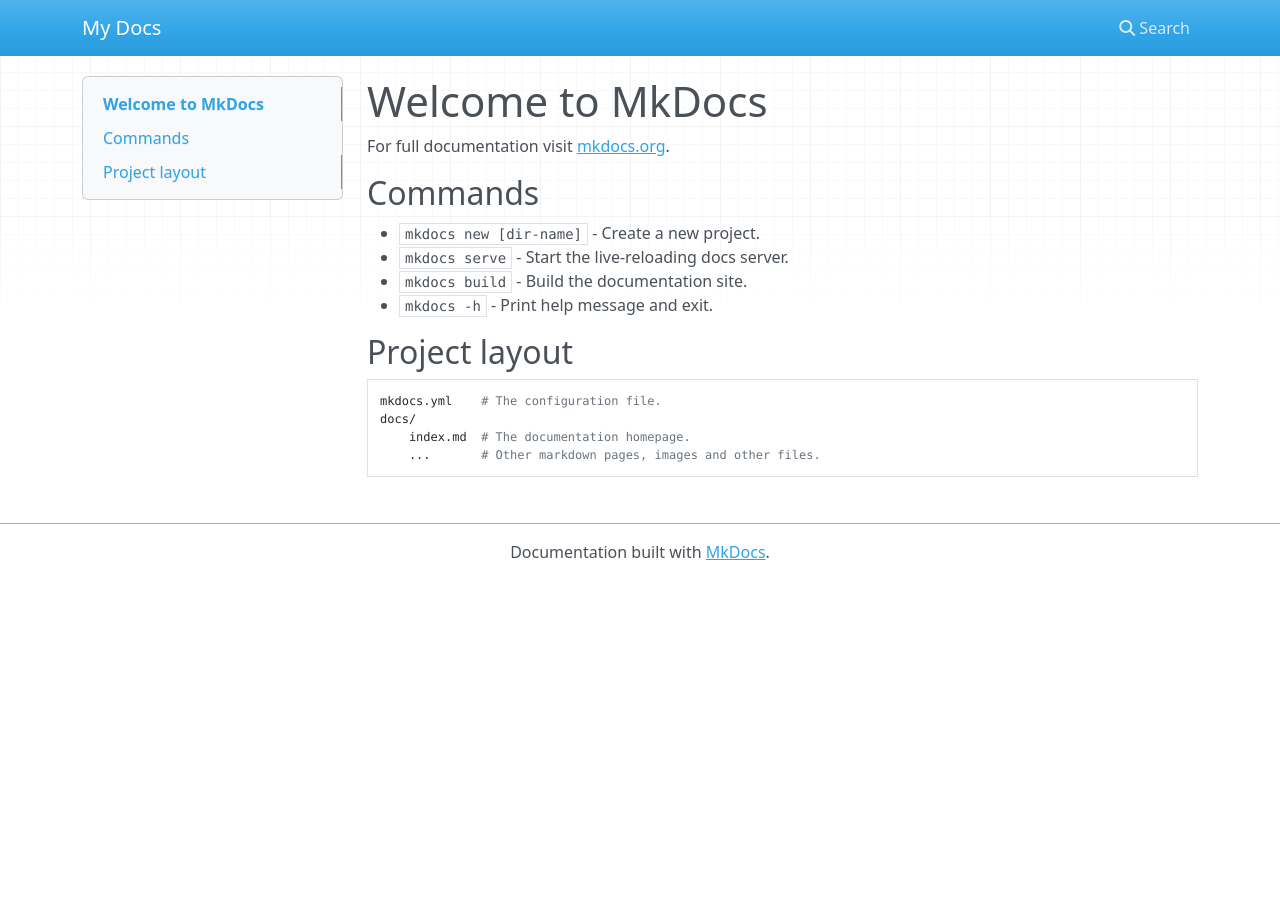
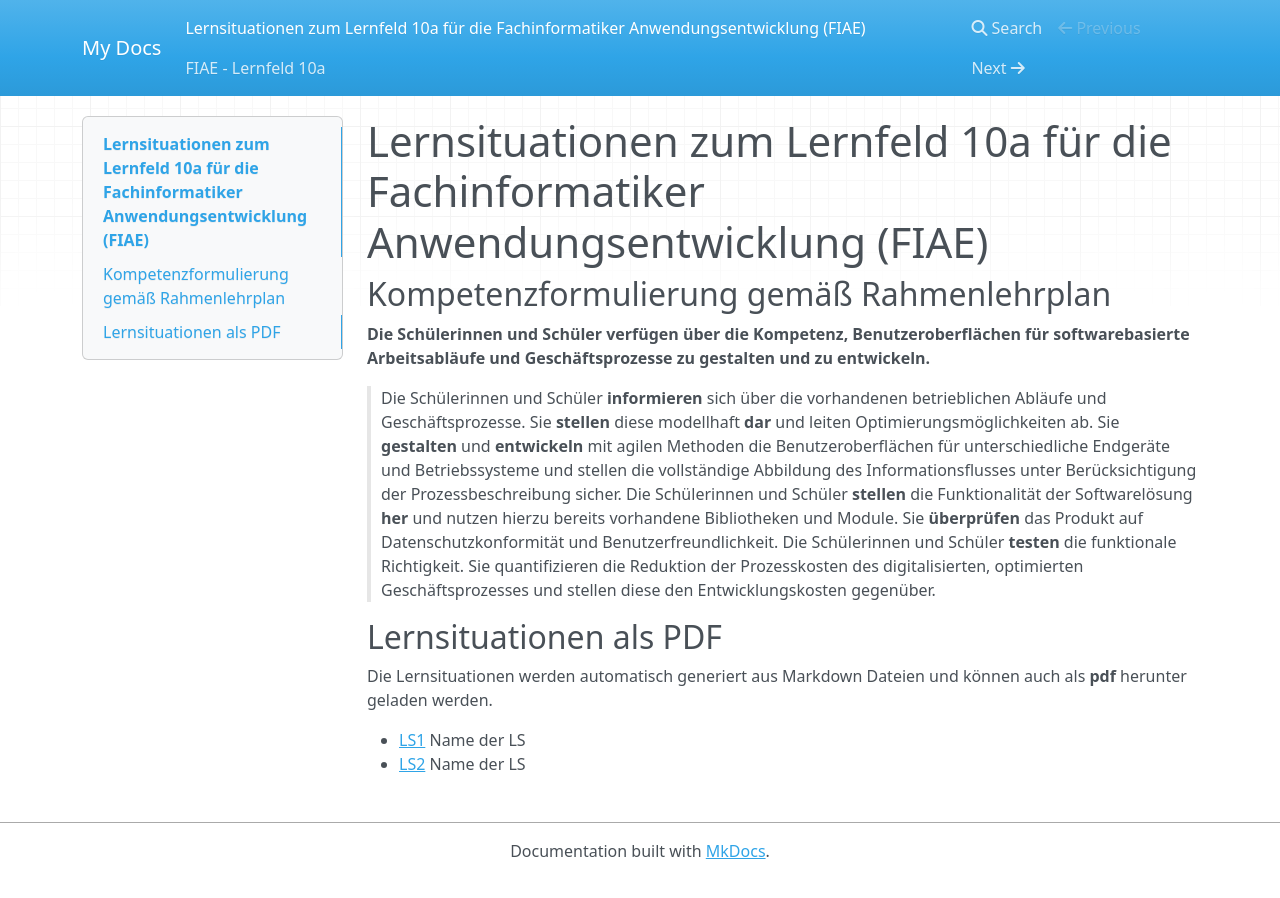
Before and after one commit to schlumpfen/LF10a, an MkDocs documentation site: the page built from docs/index.md, in a window 1280 px wide. Built offline with MkDocs 1.6.1, drawn with Linux system fonts in a browser that asks for light colours; nearby versions of some CDN libraries.

Commit message:
Dateien angefügt LS1.md

```diff
--- /dev/null
+++ b/docs/LS1.md
@@ -0,0 +1,57 @@
+# FIAE - Lernfeld 10a
+
+## LS 10a.1: Name der Lernsituation
+
+| Lernfeld | Bildungsgang | Ausbildungsjahr |
+| :--- | :--- | :---: |
+| LF 10a: Benutzerschnittstellen gestalten und entwickeln | Fachinformatiker Anwendungsentwicklung (FIAE) | 3 |
+
+### Kompetenzformulierung
+
+**Die Schülerinnen und Schüler verfügen über die Kompetenz, Benutzeroberflächen für
+softwarebasierte Arbeitsabläufe und Geschäftsprozesse zu gestalten und zu entwickeln.**
+
+Die Schülerinnen und Schüler **informieren** sich über die vorhandenen betrieblichen Abläufe und Geschäftsprozesse.
+
+Sie **stellen** diese modellhaft **dar** und leiten Optimierungsmöglichkeiten ab.
+
+Sie **gestalten** und **entwickeln** mit agilen Methoden die Benutzeroberflächen für unterschiedliche Endgeräte und Betriebssysteme und stellen die vollständige Abbildung des Informationsflusses unter Berücksichtigung der Prozessbeschreibung sicher.
+
+Die Schülerinnen und Schüler **stellen** die Funktionalität der Softwarelösung **her** und nutzen hierzu bereits vorhandene Bibliotheken und Module.
+
+Sie **überprüfen** das Produkt auf Datenschutzkonformität und Benutzerfreundlichkeit.
+
+Die Schülerinnen und Schüler **testen** die funktionale Richtigkeit. Sie quantifizieren die Reduktion der Prozesskosten des digitalisierten, optimierten Geschäftsprozesses und stellen diese den Entwicklungskosten gegenüber.
+
+| Curricularer Bezug | Titel der Lernsituation (Kurzfassung) | Geplanter Zeitrichtwert |
+| :--- | :--- | :---: |
+| Rahmenlehrplan für Fachinformatiker für Anwendungsentwicklung in der Fassung vom 13.12.2019, S. 27 | LS 10a.1: NAME | 4 Unterrichtsstunden |
+
+### Handlungssituation
+
+Text zur Handlungssituation
+
+### Handlungsergebnis
+
+-
+
+### Vorausgesetzte Fähigkeiten und Kenntnisse
+
+| | Handlungskompetenz (Fachkompetenz und Personale Kompetenz) | Inhalte | Sozialform/Methoden |
+| :--- | :--- | :--- | :--- |
+| Informieren bzw. Analysieren |  | |  |
+| Planen / Entscheiden |  |  |  |
+| Durchführen |  | |  |
+| Kontrollieren / Bewerten |  | |  |
+| Reflektieren |  | |  |
+
+
+### Arbeitsmaterialien / Links
+
+- [GitHub Repository](https://github.com/schlumpfen/LF10a)
+
+### Schulische Hinweise
+
+### Leistungsnachweise
+
+### Verknüpfungen zu anderen Lernfeldern
--- a/docs/index.md
+++ b/docs/index.md
@@ -1,17 +1,20 @@
-# Welcome to MkDocs
+# Lernsituationen zum Lernfeld 10a für die Fachinformatiker Anwendungsentwicklung (FIAE)
 
-For full documentation visit [mkdocs.org](https://www.mkdocs.org).
+## Kompetenzformulierung gemäß Rahmenlehrplan
 
-## Commands
+**Die Schülerinnen und Schüler verfügen über die Kompetenz, Benutzeroberflächen für
+softwarebasierte Arbeitsabläufe und Geschäftsprozesse zu gestalten und zu entwickeln.**
 
-* `mkdocs new [dir-name]` - Create a new project.
-* `mkdocs serve` - Start the live-reloading docs server.
-* `mkdocs build` - Build the documentation site.
-* `mkdocs -h` - Print help message and exit.
+>Die Schülerinnen und Schüler **informieren** sich über die vorhandenen betrieblichen Abläufe und Geschäftsprozesse.
+>Sie **stellen** diese modellhaft **dar** und leiten Optimierungsmöglichkeiten ab.
+>Sie **gestalten** und **entwickeln** mit agilen Methoden die Benutzeroberflächen für unterschiedliche Endgeräte und Betriebssysteme und stellen die vollständige Abbildung des Informationsflusses unter Berücksichtigung der Prozessbeschreibung sicher.
+>Die Schülerinnen und Schüler **stellen** die Funktionalität der Softwarelösung **her** und nutzen hierzu bereits vorhandene Bibliotheken und Module.
+>Sie **überprüfen** das Produkt auf Datenschutzkonformität und Benutzerfreundlichkeit.
+>Die Schülerinnen und Schüler **testen** die funktionale Richtigkeit. Sie quantifizieren die Reduktion der Prozesskosten des digitalisierten, optimierten Geschäftsprozesses und stellen diese den Entwicklungskosten gegenüber.
 
-## Project layout
+## Lernsituationen als PDF
 
-    mkdocs.yml    # The configuration file.
-    docs/
-        index.md  # The documentation homepage.
-        ...       # Other markdown pages, images and other files.
+Die Lernsituationen werden automatisch generiert aus Markdown Dateien und können auch als **pdf** herunter geladen werden.
+
+- [LS1](LS1.md) Name der LS
+- [LS2](URL) Name der LS
```
